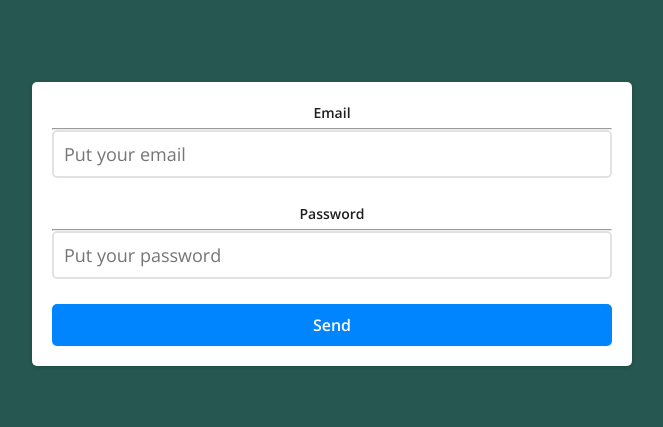
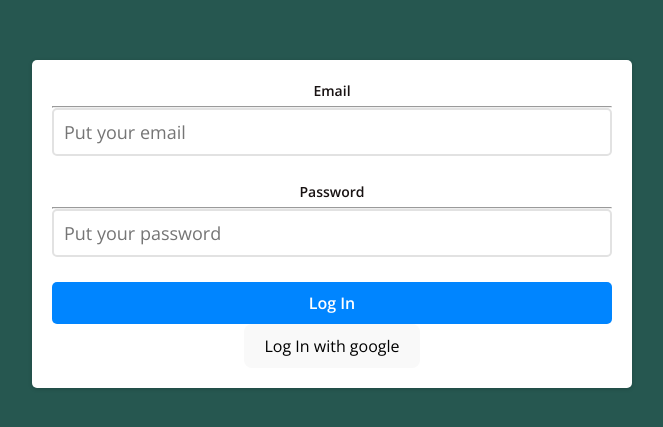
Before and after one commit to joaBotto/proyectofinal, a React (Vite) app in the folder Client/: page /login in a window 1280 px wide. Shown: the part 201-628 px from the top of the page, without its empty margins (308-971 px from the left). Built offline with nearby package versions, Linux system fonts and the light colour scheme.

Commit message:
Login finish

```diff
--- a/Client/src/components/Login/login.css
+++ b/Client/src/components/Login/login.css
@@ -36,7 +36,7 @@
   font-weight: 600;
   font-size: 14px;
   margin-bottom: 5px;
-  color: #1f1f1f;
+  color: #181212;
 }
 
 .formulario input,
@@ -48,7 +48,7 @@
   font-size: 18px;
   padding: 10px;
   margin-bottom: 5px;
-  color: #1f1f1f;
+  color: #d8d8d8;
 }
 
 .formulario input:focus {
--- a/Client/src/components/Login/login.jsx
+++ b/Client/src/components/Login/login.jsx
@@ -21,17 +21,32 @@
           // Validamos el email y ademas testeamos con una expresion regular para que el email escrito sea formato correcto de email
           if (!valores.email) {
             errores.email = "Please, put an email";
-          } else if (regExEmail.test(valores.email)) {
-            errores.email = "El email debe ser correcto";
+            if (regExEmail.test(valores.email)) {
+              errores.email = "Invalid email";
+            }
           }
+          if (!valores.password) {
+            errores.password = "Please, put your password";
+            if (regExPassword.test(valores.password)) {
+              errores.email = "Invalid password";
+            }
+          }
+
           return errores;
         }}
         onSubmit={(valores) => {
           console.log(valores);
-          console.log("Formulario enviado");
+          alert("Formulario enviado");
         }}
       >
-        {({ values, errors, handleSubmit, handleChange, handleBlur }) => (
+        {({
+          values,
+          errors,
+          touched,
+          handleSubmit,
+          handleChange,
+          handleBlur,
+        }) => (
           <form className="formulario" onSubmit={handleSubmit}>
             <div>
               <label htmlFor="email">Email</label>
@@ -45,7 +60,9 @@
                 onChange={handleChange}
                 onBlur={handleBlur}
               />
-              {errors.email && <div className="error">{errors.email}</div>}
+              {touched.email && errors.email && (
+                <div className="error">{errors.email}</div>
+              )}
             </div>
             <div>
               <label htmlFor="password">Password</label>
@@ -58,11 +75,18 @@
                 onChange={handleChange}
                 onBlur={handleBlur}
               />
-              {errors.password && (
+              {touched.password && errors.password && (
                 <div className="error">{errors.password}</div>
               )}
             </div>
-            <button type="submit">Send</button>
+            <button type="submit">Log In</button>
+            <button type="text" className="button">
+              Log In with google
+            </button>
+            <a
+              href="https://www.flaticon.es/iconos-gratis/google"
+              title="google iconos"
+            ></a>
           </form>
         )}
       </Formik>
--- a/Client/src/index.css
+++ b/Client/src/index.css
@@ -50,6 +50,7 @@
 button:hover {
   border-color: #646cff;
 }
+
 button:focus,
 button:focus-visible {
   outline: 4px auto -webkit-focus-ring-color;
```
